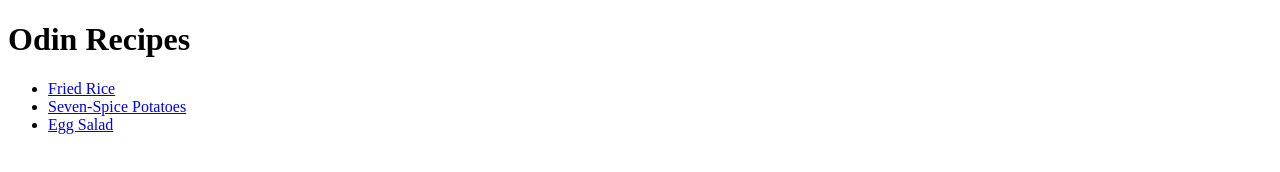
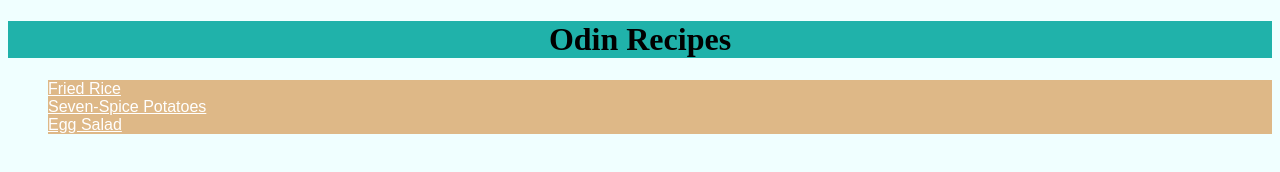
Before and after one commit to shimke/odin-recipes, a plain HTML site: page index.html in a window 1280 px wide. Drawn offline with Linux system fonts and the light colour scheme.

Commit message:
Add stylings to styles.css file

```diff
--- a/index.html
+++ b/index.html
@@ -9,9 +9,9 @@
 <body>
     <h1>Odin Recipes</h1>
     <ul>
-        <li><a href="./recipes/fried-rice.html">Fried Rice</a></li>
-        <li><a href="./recipes/seven-spice-potatoes.html">Seven-Spice Potatoes</a></li>
-        <li><a href="./recipes/egg-salad.html">Egg Salad</a></li>
+        <li class="dish-li"><a href="./recipes/fried-rice.html">Fried Rice</a></li>
+        <li class="dish-li"><a href="./recipes/seven-spice-potatoes.html">Seven-Spice Potatoes</a></li>
+        <li class="dish-li"><a href="./recipes/egg-salad.html">Egg Salad</a></li>
     </ul>
 </body>
 </html>
--- a/styles.css
+++ b/styles.css
@@ -0,0 +1,28 @@
+body {
+    background-color: azure;
+}
+
+h1 {
+    background-color: lightseagreen;
+    font-weight: bold;
+    font-family: 'Times New Roman', Times, serif;
+    text-align: center;
+}
+
+a {
+    font-family: Arial, Helvetica, sans-serif;
+    text-align: center;
+    color: white;
+}
+
+.dish-li {
+    list-style-type: none;
+    background-color: burlywood;
+}
+
+.return-link {
+    font-weight: bold;
+    text-align: center;
+    font-size: 20px;
+    background-color: black;
+}
```
Also changed, not shown: recipes/egg-salad.html (+1 -1 lines), recipes/fried-rice.html (+3 -1 lines), recipes/seven-spice-potatoes.html (+1 -1 lines).
